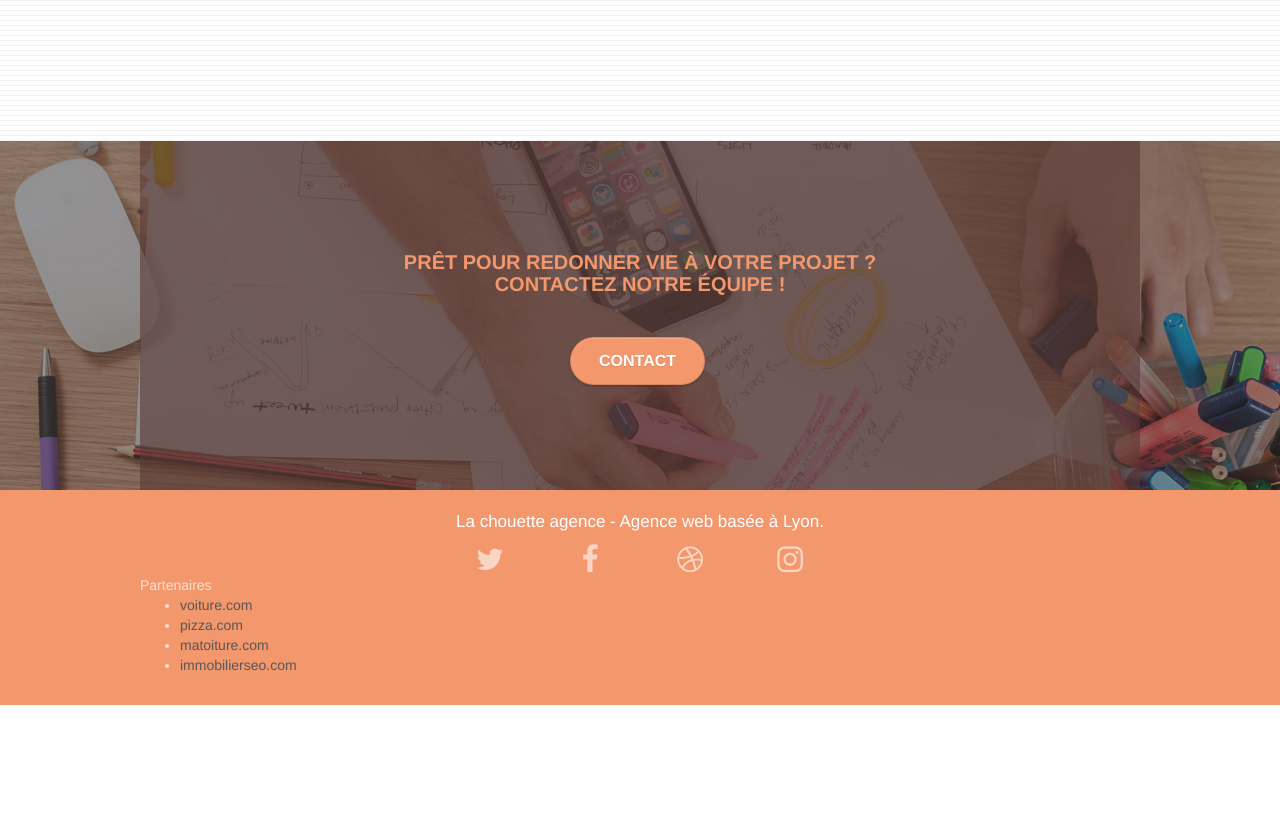
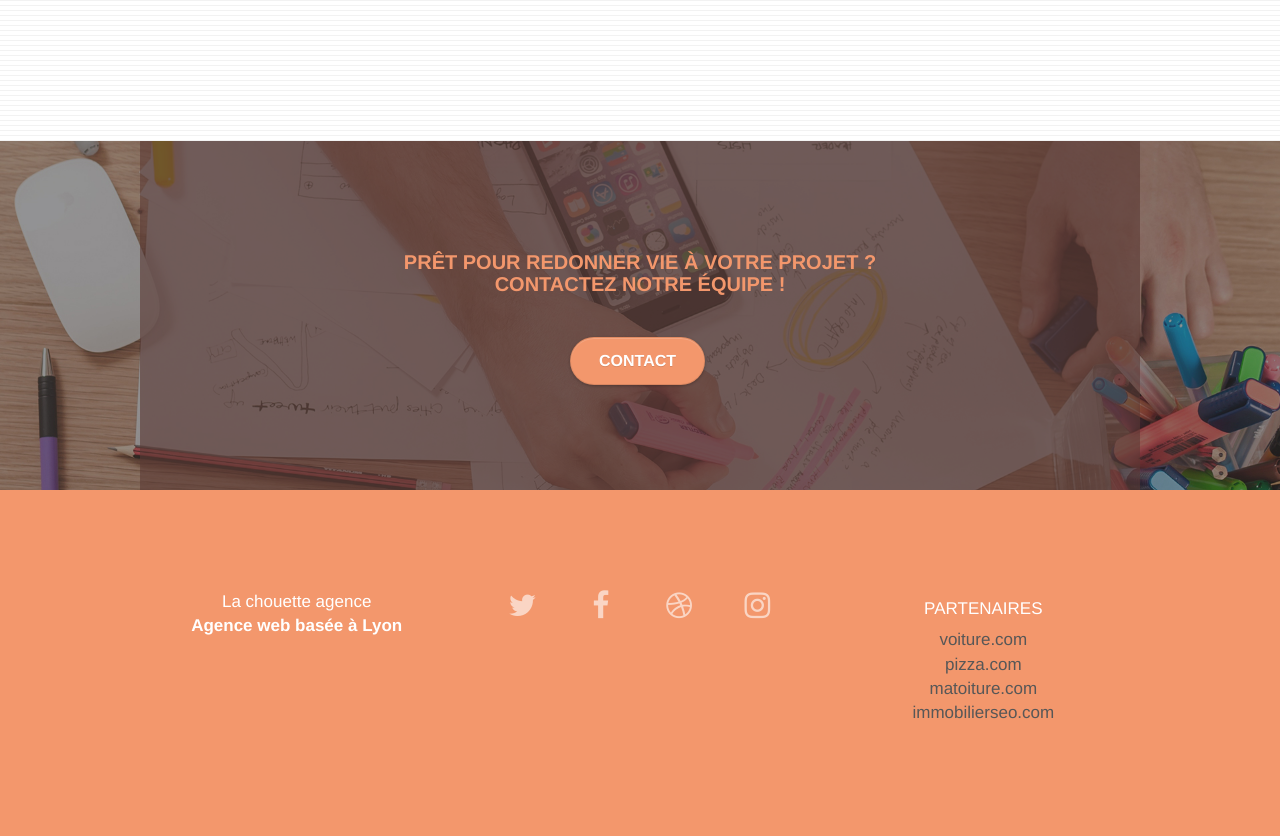
Before and after one commit to PierreTSO/OC-Projet-4, a plain HTML site: page index.html in a window 1280 px wide. Shown: the part 2893-3729 px from the top of the page. Before the commit the page ends 3598 px from the top, so only its background shows below. Drawn offline with Linux system fonts and the light colour scheme.

Commit message:
Révision footer + mise en forme avec Bootstrap

```diff
--- a/index.html
+++ b/index.html
@@ -239,46 +239,48 @@
 
 		<!-- Footer - bloc-8 -->
 		<footer class="bloc bgc-atomic-tangerine d-bloc" id="bloc-8">
-			<div class="container bloc-sm">
+			<div class="container bloc-lg ">
 				<div class="row">
-					<div class="col-sm-12">
-						<p class="text-center white">
-							La chouette agence - Agence web basée à Lyon.
+					<div class="col-lg-4 col-md-12 mb-4 mb-md-0">
+						<p class="text-center white align-items-center">
+							La chouette agence</br><strong>Agence web basée à Lyon</strong>
 						</p>
-						<div class="row row-no-gutters social">
-							<div class="col-sm-3">
+					</div>
+
+					<div class="col-lg-4 col-md-6 mb-4 mb-md-0">
+						<div class="col-lg-3 col-md-6 mb-4 mb-md-0">
 							<div class="text-center">
 								<a class="social" href="index.html"><span class="fa fa-twitter icon-md"></span></a>
 							</div>
 						</div>
-							<div class="col-sm-3">
+						<div class="col-lg-3 col-md-6 mb-4 mb-md-0">
 							<div class="text-center">
 								<a class="social" href="index.html"><span class="fa fa-facebook icon-md"></span></a>
 							</div>
 						</div>
-							<div class="col-sm-3">
+						<div class="col-lg-3 col-md-6 mb-4 mb-md-0">
 							<div class="text-center">
 								<a class="social" href="index.html"><span class="fa fa-dribbble icon-md"></span></a>
 							</div>
 						</div>
-							<div class="col-sm-3">
+						<div class="col-lg-3 col-md-6 mb-4 mb-md-0">
 							<div class="text-center">
 								<a class="social" href="index.html"><span class="fa fa-instagram icon-md"></span></a>
 							</div>
 						</div>
 					</div>
-						<div class="row">
-							<div class="col-sm-4">
-								Partenaires
-								<ul>
-									<li><a href="voiture.com">voiture.com</a></li>
-									<li><a href="pizza.com">pizza.com</a></li>
-									<li><a href="matoiture.com">matoiture.com</a></li>
-									<li><a href="immobilierseo.com">immobilierseo.com</a></li>
+
+					<div class="col-lg-4 col-md-6 mb-4 mb-md-0 text-center">
+						<h5 class="white text-uppercase">Partenaires</h5>
+						<ul class="list-unstyled">
+							<li><a href="voiture.com" class="text-dark">voiture.com</a></li>
+							<li><a href="pizza.com" class="text-dark">pizza.com</a></li>
+							<li><a href="matoiture.com" class="text-dark">matoiture.com</a></li>
+							<li><a href="immobilierseo.com" class="text-dark">immobilierseo.com</a></li>
 						</ul>
 					</div>
-						</div>
-					</div>
+
+
 				</div>
 			</div>
 		</footer>
--- a/style.css
+++ b/style.css
@@ -1047,3 +1047,14 @@ h4 {
         text-align: center;
     }
 }
+
+footer {
+    font-size: 17px;
+    padding: auto;
+    display: flex;
+    align-items: flex-end;
+}
+
+h5 {
+    font-size: 17px;
+}
```
Lines whose indentation alone changed are shown as unchanged.
